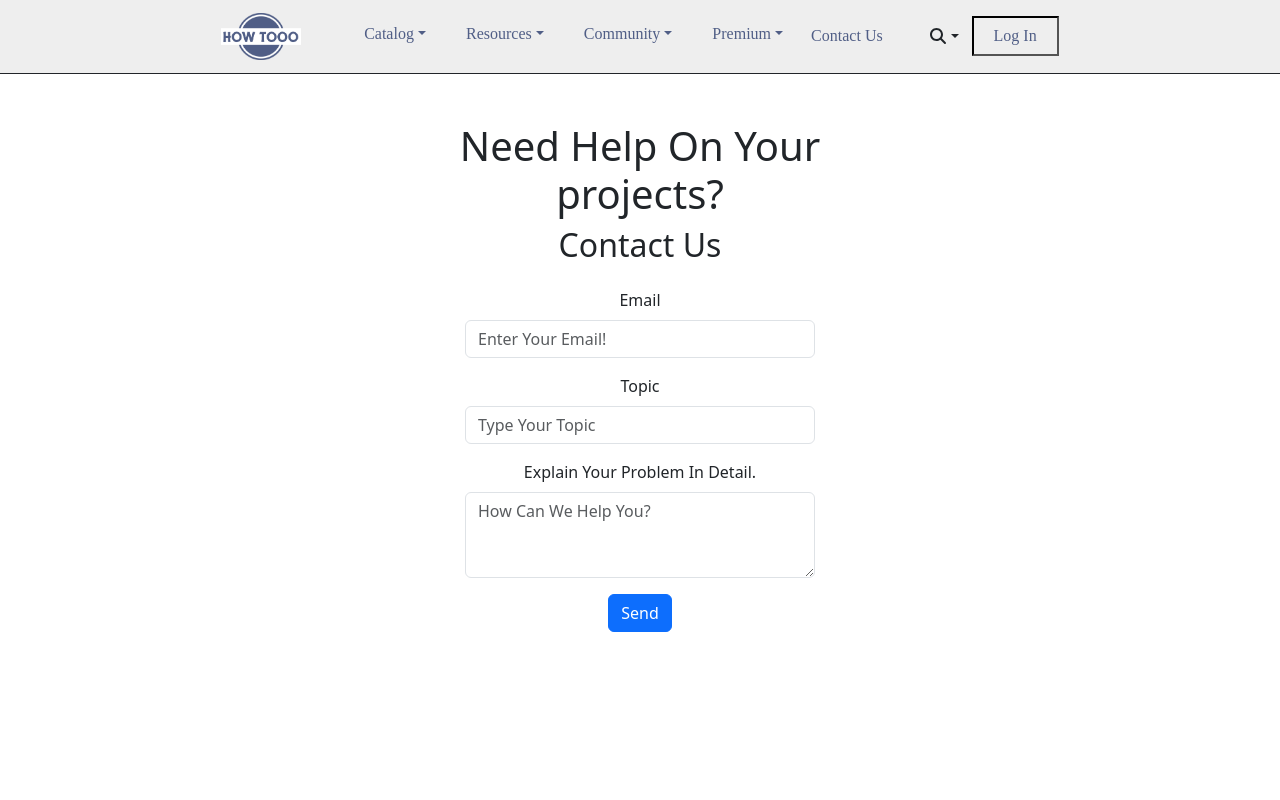
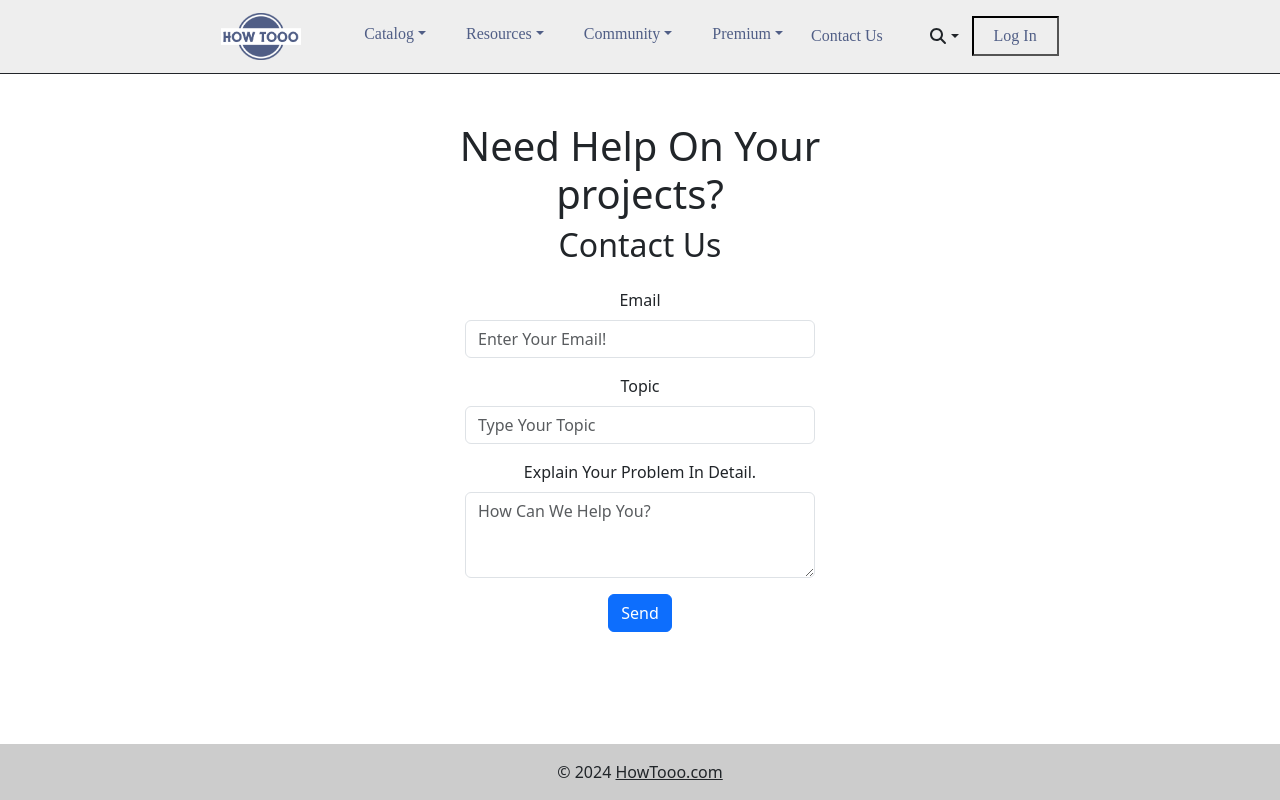
Before and after one commit to rayed152/HowTooo, a Next.js app: page /ContactUs in a window 1280 px wide. Built offline with nearby package versions, Linux system fonts and the light colour scheme; no server answers.

Commit message:
Added a footer to the contactus page

```diff
--- a/pages/ContactUs.js
+++ b/pages/ContactUs.js
@@ -1,8 +1,8 @@
 import React, { useState } from "react";
 import { Button, Form } from "react-bootstrap";
-import Image from "next/image";
 import axios from "axios";
 import Navbar1 from "@/Components/navbars/Navbar1";
+import SimpleFooter from "@/Components/SimpleFooter";
 
 function ContactUs() {
   const [email, setEmail] = useState("");
@@ -16,7 +16,9 @@ function ContactUs() {
   }
 
   return (
-    <div>
+    <div
+      style={{ display: "flex", flexDirection: "column", minHeight: "100vh" }}
+    >
       <Navbar1 />
       <div></div>
       <h1 className="text-center mt-5">
@@ -70,6 +72,9 @@ function ContactUs() {
         </div>
         <div className="col-lg-1 d-lg-block d-none"></div>
       </div>
+      <div style={{ marginTop: "auto" }}>
+        <SimpleFooter />
+      </div>
     </div>
   );
 }
```
